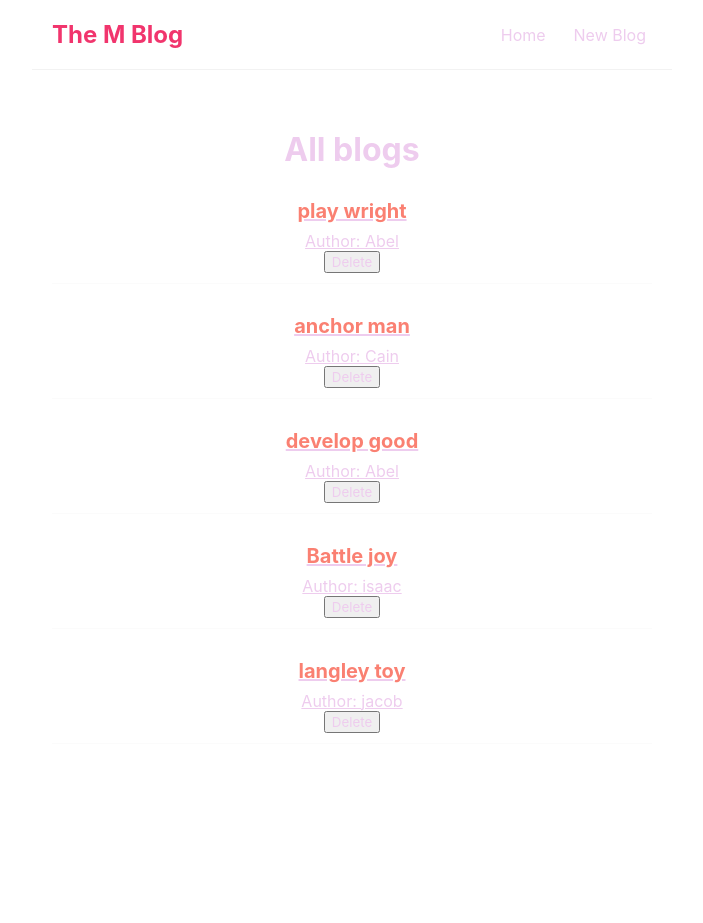
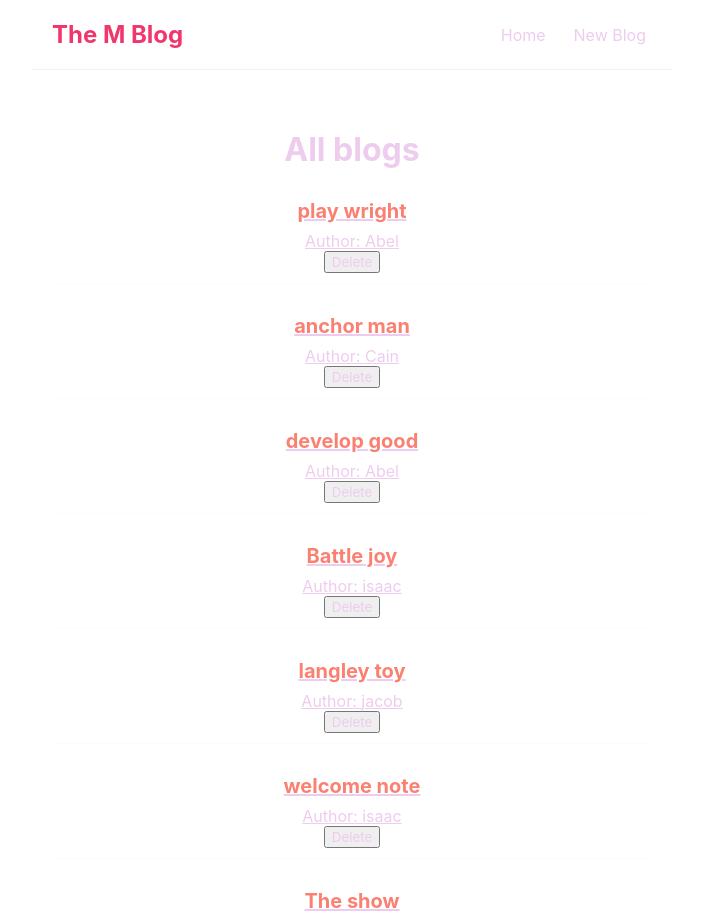
Before and after one commit to uimarshall/modern-react, a React (Create React App) app in the folder mblog/: page / in a window 1280 px wide. Shown: the top 923 px of the page, without its empty margins (288-991 px from the left). Before the commit the page ends 824 px from the top, so only its background shows below. Built offline with nearby package versions, Linux system fonts and the light colour scheme; data requests are answered from the project's data file.

Commit message:
Add programmatic redirects

```diff
--- a/mblog/data/db.json
+++ b/mblog/data/db.json
@@ -29,6 +29,18 @@
       "content": "Sed at molestie est. Nulla ac dignissim eros, vel egestas erat. Etiam bibendum enim mauris, sed consequat mi tristique sed. Curabitur eget risus vehicula, cursus ligula ac, fringilla mi. Maecenas at tincidunt neque. In at accumsan enim, nec vestibulum arcu. Integer a est nec dui consectetur varius. Lorem ipsum dolor sit amet, consectetur adipiscing elit. Proin ac lorem suscipit, scelerisque mauris sit amet, tempor arcu. Proin suscipit, augue vel fermentum suscipit, tellus leo ultricies arcu, vel elementum est ex sit amet massa. Aenean vestibulum urna eu feugiat auctor.",
       "author": "jacob",
       "id": 5
+    },
+    {
+      "title": "welcome note",
+      "content": "tiam posuere enim nunc, at aliquam metus pharetra ac. Etiam non urna condimentum sapien placerat ultrices. Proin quis sem ut eros posuere semper at id tortor. Mauris efficitur sed magna eu elementum. Curabitur elementum ipsum urna, vitae tincidunt odio tempus vitae. Duis justo risus, fermentum quis sollicitudin suscipit, imperdiet at eros. Nullam suscipit tortor sit amet iaculis iaculis. Nunc tempor lorem ipsum, non accumsan leo facilisis ut. Nullam auctor eu tortor nec feugiat. Proin eleifend, nulla nec dignissim sollicitudin, nisi est ultricies risus, tincidunt tincidunt libero lorem nec enim. Proin diam lectus, efficitur nec vehicula et, tincidunt dapibus mauris. Duis at urna faucibus, rhoncus nibh quis, molestie nisl.",
+      "author": "isaac",
+      "id": 6
+    },
+    {
+      "title": "The show",
+      "content": "Class aptent taciti sociosqu ad litora torquent per conubia nostra, per inceptos himenaeos. Vestibulum imperdiet quam magna. Integer ac orci vitae nisl pretium faucibus nec id mauris. Praesent at scelerisque augue. Proin ornare efficitur ante. Sed lacinia suscipit ex aliquam gravida. Quisque vitae fringilla quam. In sodales porta metus, quis convallis quam faucibus sit amet. Donec justo mauris, mattis eget varius vitae, molestie sagittis mi.",
+      "author": "jacob",
+      "id": 7
     }
   ]
 }
--- a/mblog/src/CreateBlog.js
+++ b/mblog/src/CreateBlog.js
@@ -1,4 +1,5 @@
 import React, { useState } from 'react'
+import { useHistory } from 'react-router-dom'
 
 const CreateBlog = () => {
   // The state is kept in sync with the value of the input
@@ -7,6 +8,7 @@ const CreateBlog = () => {
   const [content, setContent] = useState('')
   const [author, setAuthor] = useState('isaac')
   const [isLoading, setIsLoading] = useState(false)
+  const history = useHistory()
   const handleSubmit = (e) => {
     e.preventDefault()
     const blog = { title, content, author }
@@ -19,6 +21,8 @@ const CreateBlog = () => {
     }).then(() => {
       console.log('new blog added')
       setIsLoading(false)
+      //   history.go(-1)
+      history.push('/')
     })
   }
   return (
```
Also changed, not shown: 1 other file (tests, documents, lock files or other folders).
